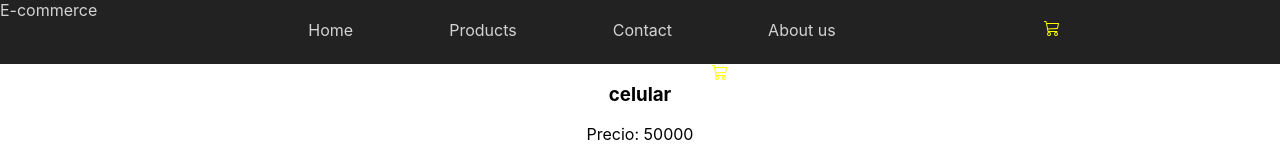
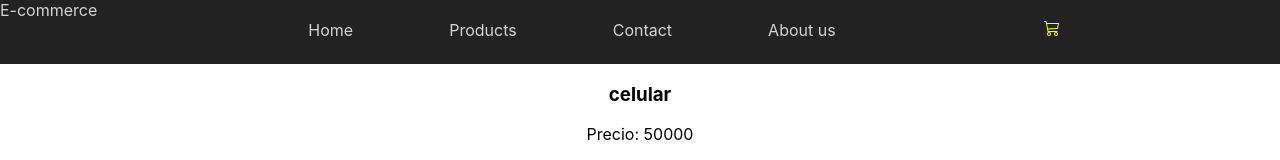
Before and after one commit to gonzaloramosf/react-project, a React (Create React App) app: page / in a window 1280 px wide. Shown: the top 160 px of the page. Built offline with nearby package versions, Linux system fonts and the light colour scheme.

Commit message:
CartWidget and ItemListContainer fixed

```diff
--- a/src/App.js
+++ b/src/App.js
@@ -8,7 +8,6 @@ function App() {
     <div className="App">
       <header>
         <NavBar/>
-        <CartWidget/>
       </header>
       <ItemListContainer name='celular' price={50000}/>
     </div>
--- a/src/components/CartWidget/CartWidget.js
+++ b/src/components/CartWidget/CartWidget.js
@@ -4,6 +4,5 @@ import { BsCart3 } from "react-icons/bs";
 export default function CartWidget() {
     return(
         <BsCart3 className='cart'/>
-
     );
 }
```
Also changed, not shown: src/components/ItemCount/ItemCount.css (added), src/components/ItemCount/ItemCount.js (added).
